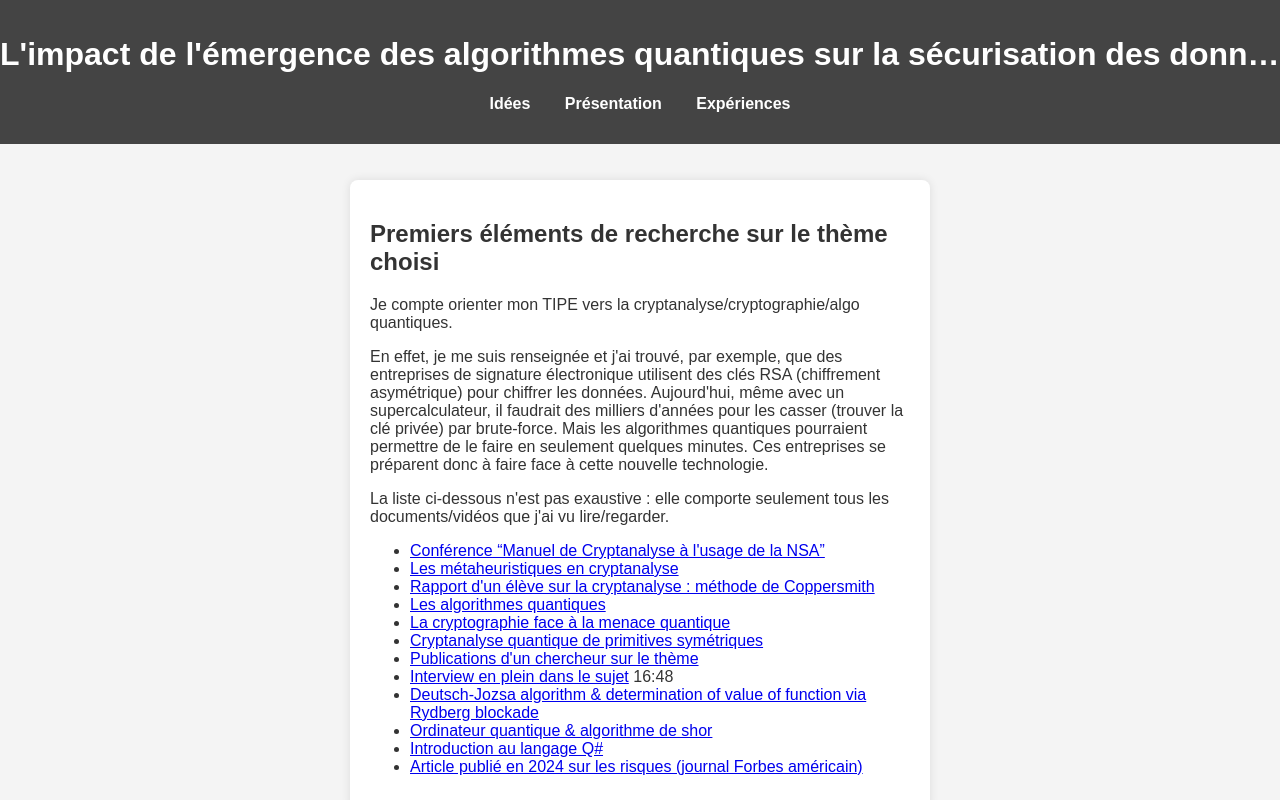
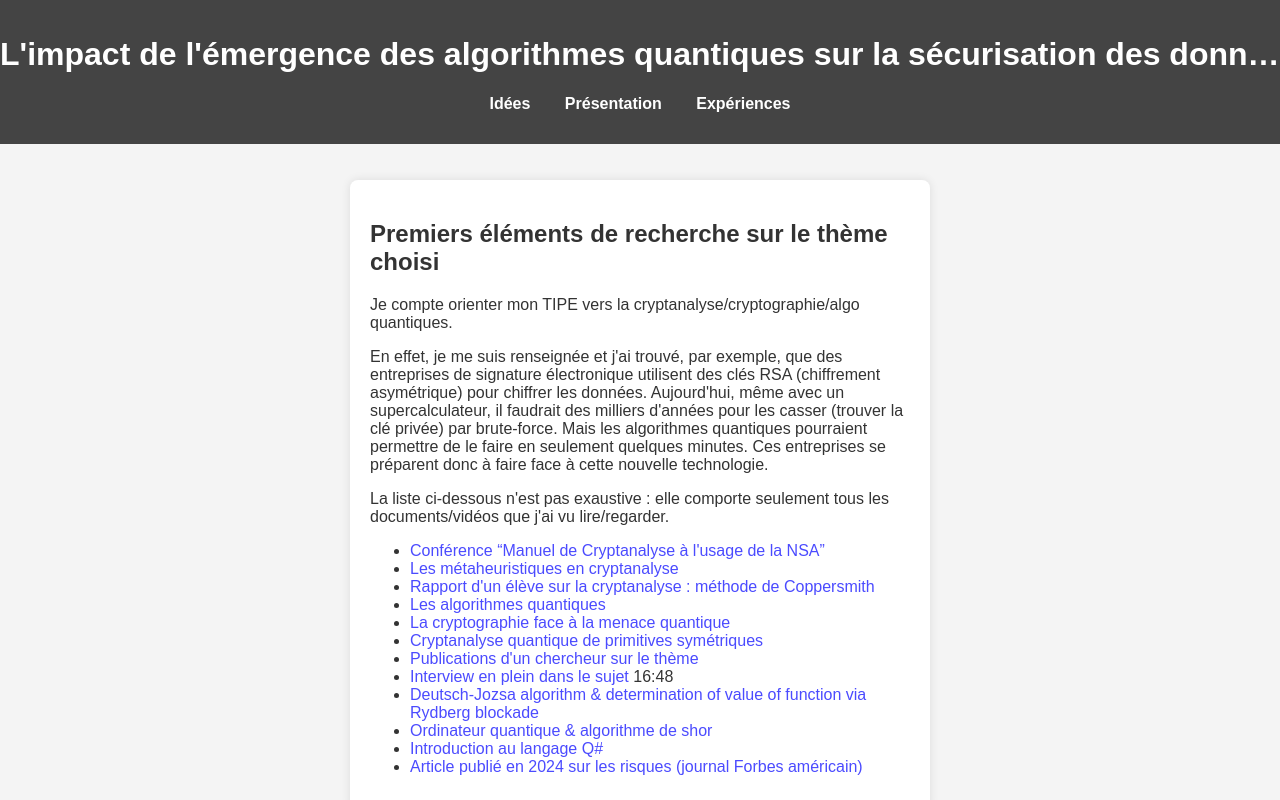
Before and after one commit to maialaulan/tipe-cryptanalyse, a plain HTML site: page index.html in a window 1280 px wide. Shown: the top 800 px of the page. Drawn offline with Linux system fonts and the light colour scheme.

Commit message:
Update style.css

```diff
--- a/style.css
+++ b/style.css
@@ -27,6 +27,17 @@ nav ul li a {
     color: white;
     text-decoration: none;
     font-weight: bold;
+}
+
+a {
+    color: #4b4bff;
+    text-decoration: none;
+    transition: color 0.3s ease-in-out;
+}
+
+a:hover {
+    color: #0000ff;
+    text-decoration: underline;
 }
 
 section {
```
